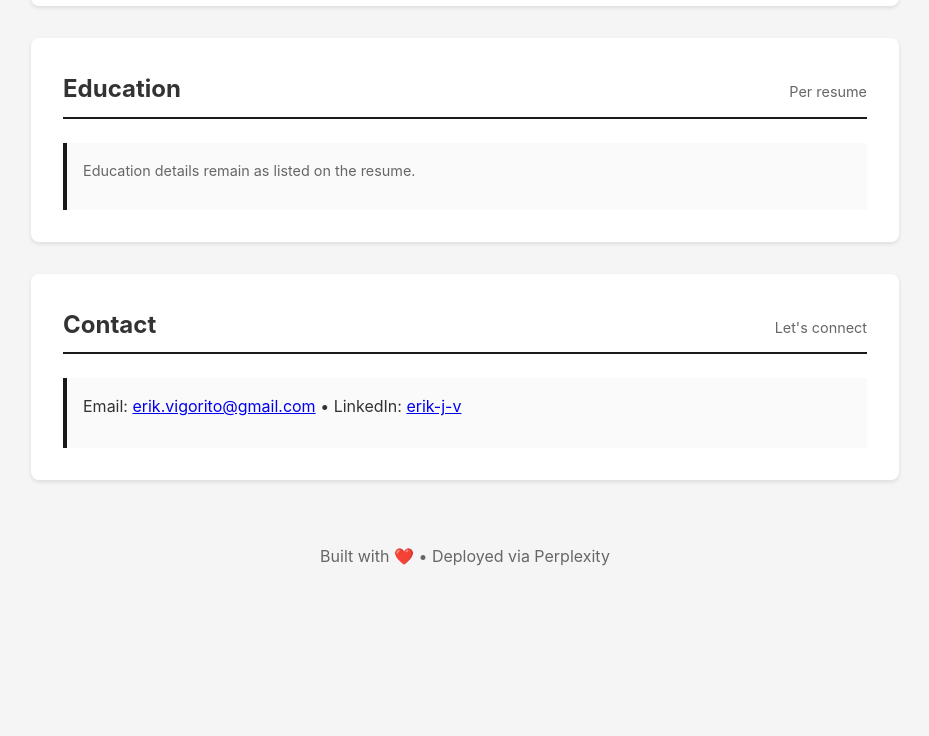
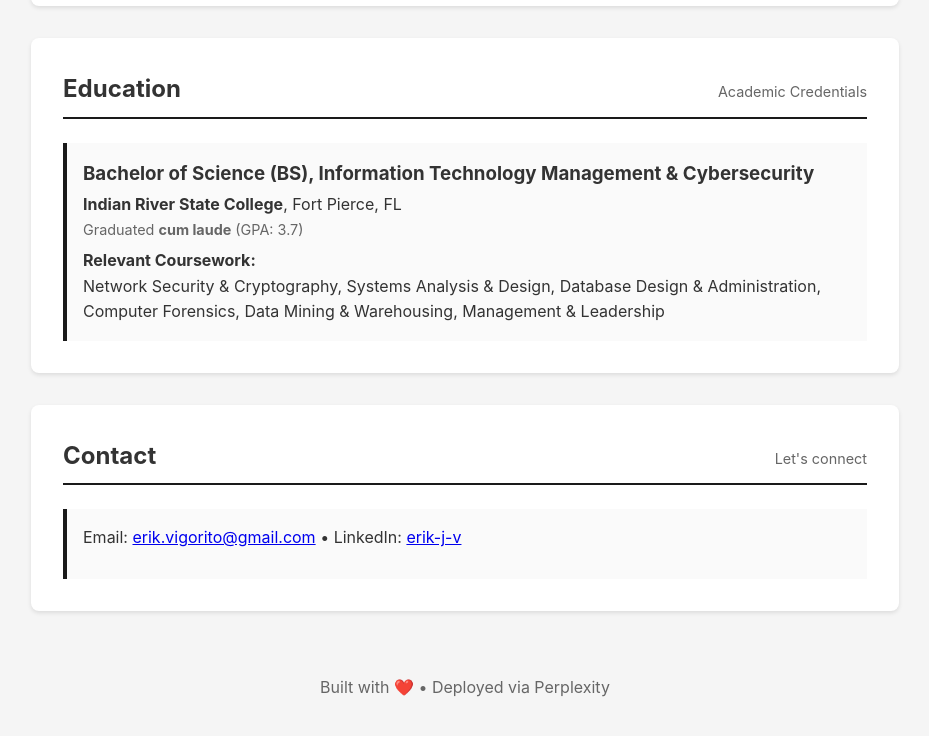
Before and after one commit to equicktruth-ctrl/portfolio-website, a plain HTML site: page public/index.html in a window 1280 px wide. Shown: the part 2701-3437 px from the top of the page, without its empty margins (175-1104 px from the left). Before the commit the page ends 3334 px from the top, so only its background shows below. Drawn offline with Linux system fonts and the light colour scheme.

Commit message:
Enhance education section with academic details
Updated education section to include detailed academic credentials and relevant coursework.

```diff
--- a/public/index.html
+++ b/public/index.html
@@ -144,10 +144,21 @@
       </div>
     </section>
     <section id="education">
-      <div class="section-title"><h2>Education</h2><span class="muted">Per resume</span></div>
-      <div class="card" style="padding:16px">
-        <p class="muted">Education details remain as listed on the resume.</p>
-      </div>
+  <div class="section-title">
+    <h2>Education</h2>
+    <span class="muted">Academic Credentials</span>
+  </div>
+  <div class="card" style="padding:16px">
+    <h3 style="margin-bottom:0.2em;">Bachelor of Science (BS), Information Technology Management & Cybersecurity</h3>
+    <p style="margin-bottom:0;"><strong>Indian River State College</strong>, Fort Pierce, FL</p>
+    <p class="muted" style="margin-bottom:0.5em;">Graduated <b>cum laude</b> (GPA: 3.7)</p>
+    <div>
+      <strong>Relevant Coursework:</strong><br>
+      Network Security &amp; Cryptography, Systems Analysis &amp; Design, Database Design &amp; Administration, Computer Forensics, Data Mining &amp; Warehousing, Management &amp; Leadership
+    </div>
+  </div>
+</section>
+
     </section>
     <section id="contact">
       <div class="section-title"><h2>Contact</h2><span class="muted">Let's connect</span></div>
```
